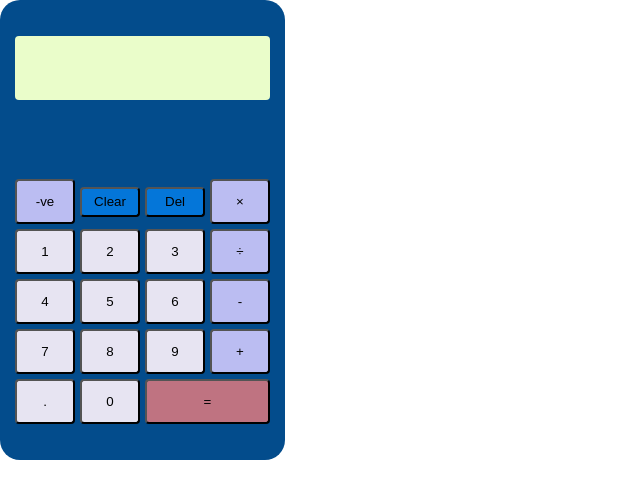
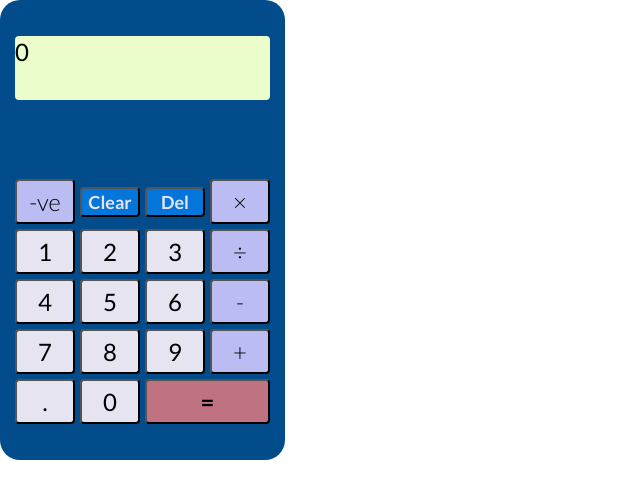
Before and after one commit to zivernay/calculator, a plain HTML site: page index.html in a window 1280 px wide. Shown: the whole page, without its empty margins (0-640 px from the left). Drawn offline with Linux system fonts and the light colour scheme.

Commit message:
Add typography to buttons and display

```diff
--- a/index.html
+++ b/index.html
@@ -7,12 +7,15 @@
         <meta name="author" content="Doma Z.A">
         <link rel="stylesheet" href="./main.css">
         <script src="./app.js" defer></script>
+        <link rel="preconnect" href="https://fonts.googleapis.com">
+        <link rel="preconnect" href="https://fonts.gstatic.com" crossorigin>
+        <link href="https://fonts.googleapis.com/css2?family=Lato:wght@300;400;700&display=swap" rel="stylesheet">
     </head>
     <body>
         <main id="calculator">
             <section id="display">
                 <div class="screen" id="expression"></div>
-                <div class="screen" id="answer"></div>
+                <div class="screen" id="answer">0</div>
             </section>
             <section id="keypad">
                 <button class="key control" id="clear">Clear</button>
@@ -31,10 +34,10 @@
                 <button class="key num" id="zer">0</button>
                 <button class="key num" id="comma">.</button>
                 <!-- operators -->
-                <button class="key oparator" id="plus">+</button>
-                <button class="key oparator" id="subtract">-</button>
-                <button class="key oparator" id="multiply">×</button>
-                <button class="key oparator" id="divide">÷</button>
+                <button class="key operator" id="plus">+</button>
+                <button class="key operator" id="subtract">-</button>
+                <button class="key operator" id="multiply">×</button>
+                <button class="key operator" id="divide">÷</button>
                 <!-- equal -->
                 <button class="key equal" id="equal">=</button>
         </main>
--- a/main.css
+++ b/main.css
@@ -45,6 +45,27 @@ q:before, q:after {
 table {
 	border-collapse: collapse;
 	border-spacing: 0;
+}
+/*
+=================================================
+    typography
+=================================================
+*/
+body,
+.key {
+    font: normal 400 24px/32px 'Lato', sans-serif;
+}
+.key.operator, .key.negative {
+    font-weight: 300;
+}
+.key.control {
+    font-size: 18px;
+    line-height: 100%;
+    color: #E7E4F2;
+    font-weight: 700;
+}
+.key.equal {
+    font-weight: 700;
 }
 
 /*
@@ -162,7 +183,7 @@ table {
 .key.num {
     background-color: #E7E4F2;
 }
-.key.oparator, #neg {
+.key.operator, #neg {
     background-color: #BBBDF2;
 }
 #equal {
```
